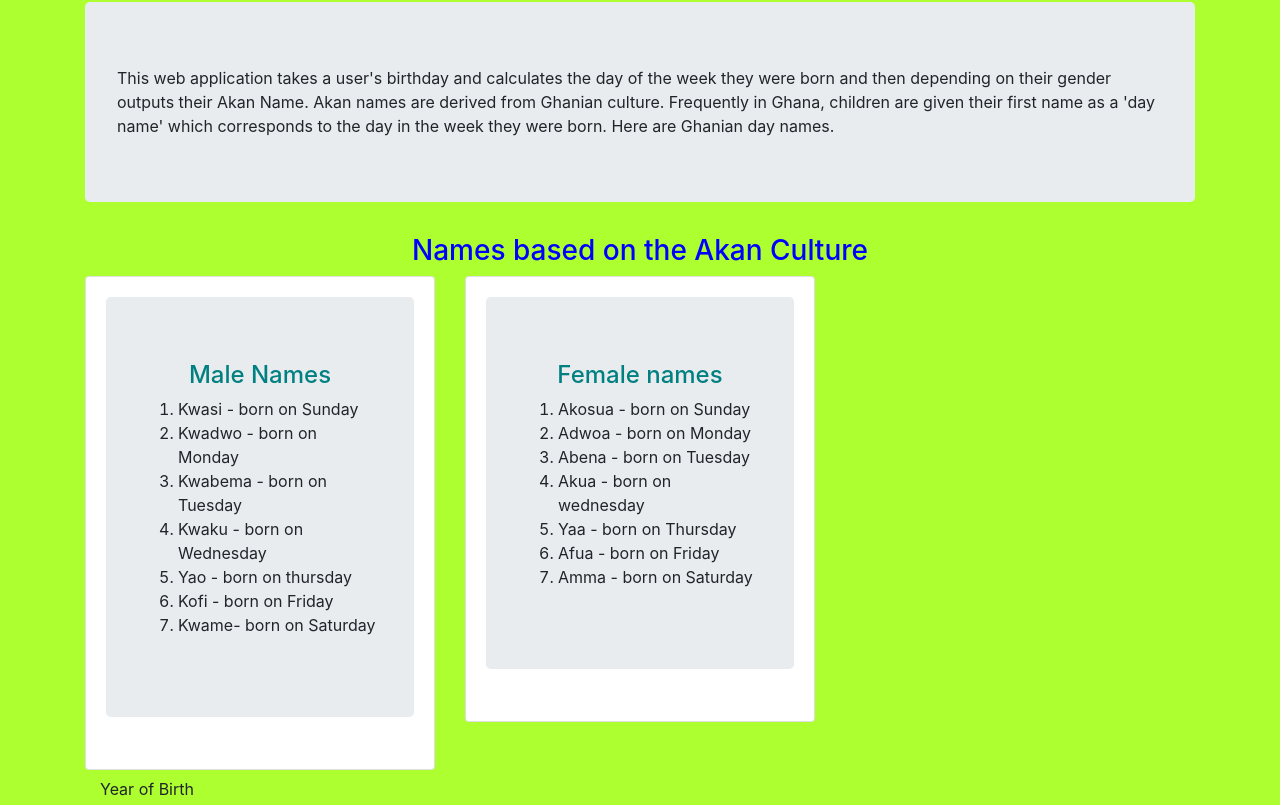
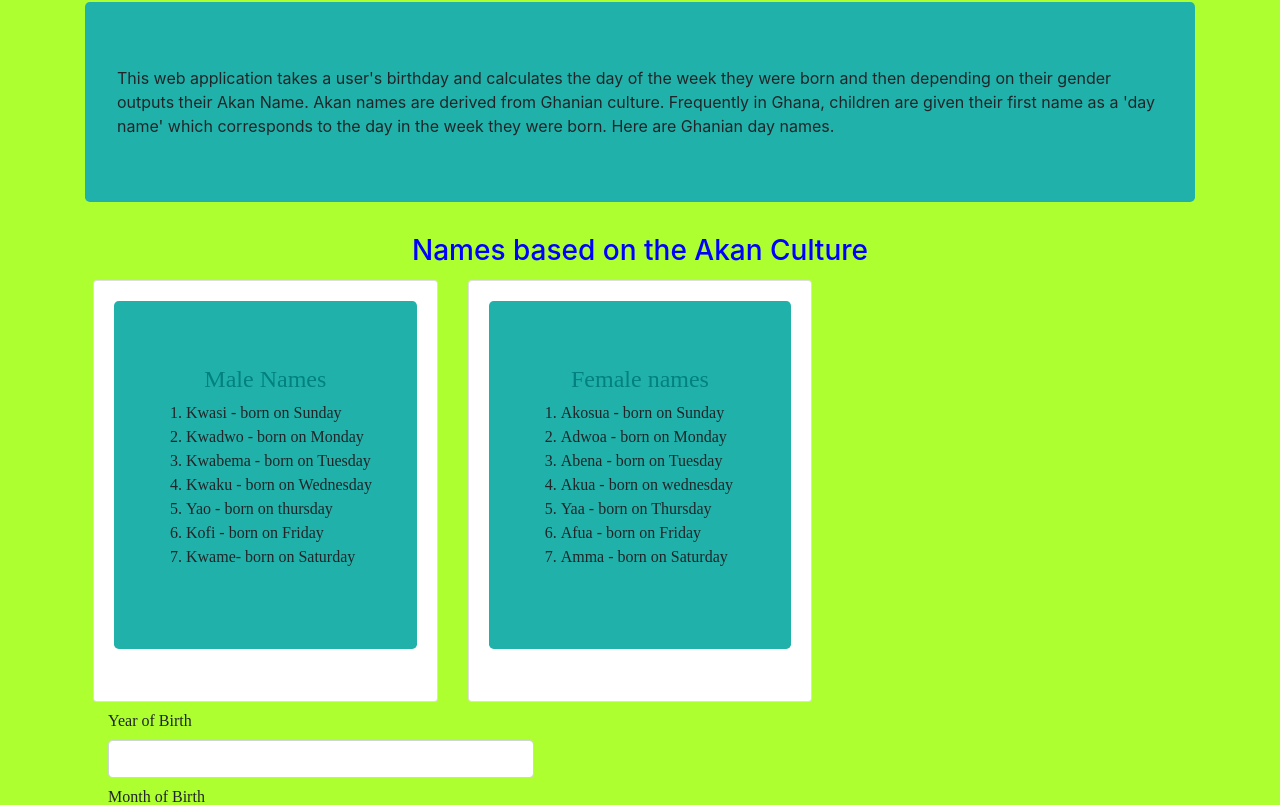
Before and after one commit to sakwamatsotso/Akan-Names, a plain HTML site: page index.html in a window 1280 px wide. Shown: the part 54-859 px from the top of the page. Drawn offline with Linux system fonts and the light colour scheme.

Commit message:
test.box styling done

```diff
--- a/css/styles.css
+++ b/css/styles.css
@@ -15,3 +15,11 @@ h4{
     color:teal;
     text-align:center;
 }
+.test-box {
+    font-size: 16px;
+    font-family:initial;
+    padding: 0.25em 0.5em;
+}
+.jumbotron {
+    background-color: lightseagreen;
+}
```
